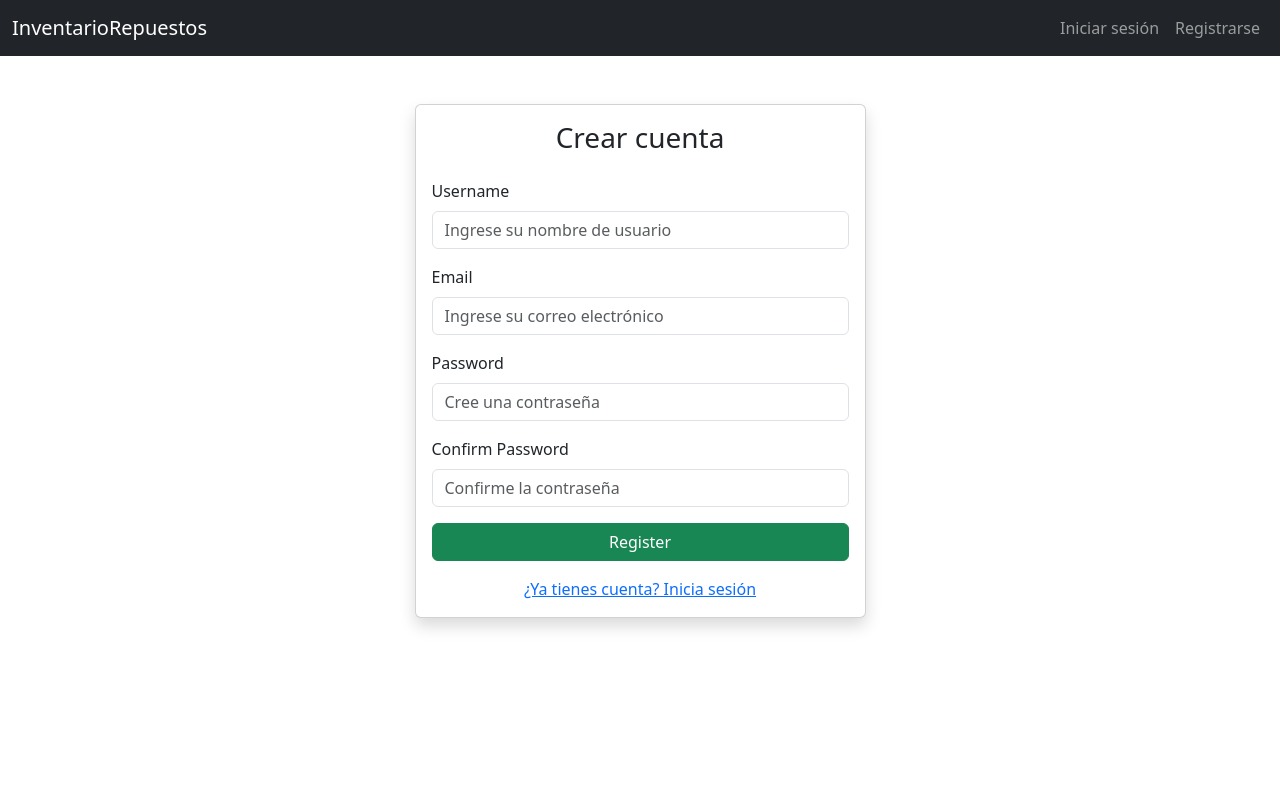
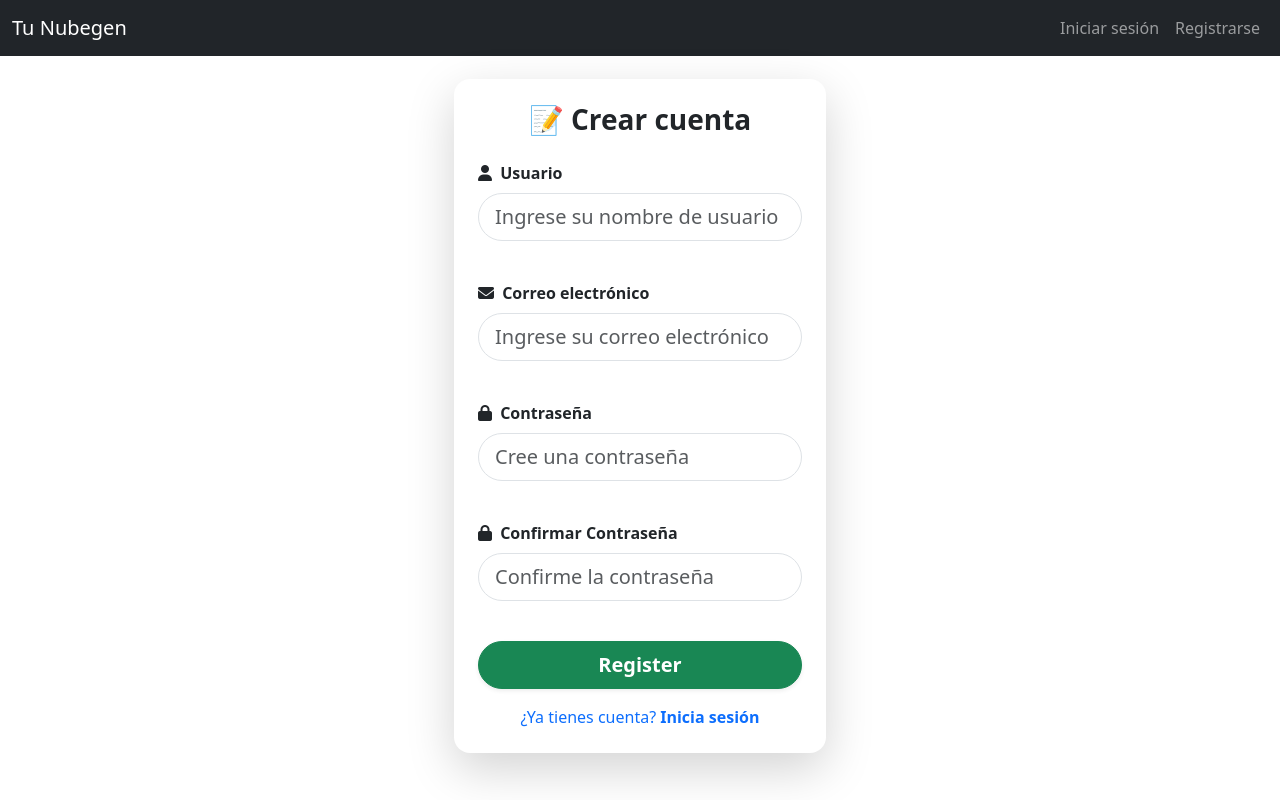
Before and after one commit to Jean2306-bot/inventario-repuestos, a Flask app: page /auth/register in a window 1280 px wide. Run offline with Flask 3, Linux system fonts and the light colour scheme.

Commit message:
mejorar diseño y validación de formularios en las páginas de inicio de sesión y registro

```diff
--- a/app/static/js/flash.js
+++ b/app/static/js/flash.js
@@ -13,11 +13,6 @@ document.addEventListener("DOMContentLoaded", function() {
       }
     });
 
-    // Cerrar con la X
-    document.querySelectorAll(".btn-close").forEach(btn => {
-      btn.addEventListener("click", closeFlash);
-    });
-
     // Autocierre a los 1 segundos
     setTimeout(closeFlash, 2000);
 
--- a/app/templates/base.html
+++ b/app/templates/base.html
@@ -2,7 +2,7 @@
 <html lang="es">
 <head>
     <meta charset="UTF-8">
-    <title>{% block title %}Mi Inventario{% endblock %}</title>
+    <title>{% block title %}Nubegen{% endblock %}</title>
     <!-- Bootstrap CSS CDN -->
     <link href="https://cdn.jsdelivr.net/npm/bootstrap@5.3.0/dist/css/bootstrap.min.css" rel="stylesheet">
     <link href="https://cdn.jsdelivr.net/npm/bootstrap-icons@1.10.5/font/bootstrap-icons.css" rel="stylesheet">
@@ -16,7 +16,7 @@
     <!-- Navbar Bootstrap -->
     <nav class="navbar navbar-expand-lg navbar-dark bg-dark">
         <div class="container-fluid">
-            <a class="navbar-brand" href="{{ url_for('main.index') }}">InventarioRepuestos</a>
+            <a class="navbar-brand" href="{{ url_for('main.index') }}">Tu Nubegen</a>
 
             <button class="navbar-toggler" type="button" data-bs-toggle="collapse" data-bs-target="#navbarNav"
                 aria-controls="navbarNav" aria-expanded="false" aria-label="Toggle navigation">
@@ -64,7 +64,6 @@
                 {% for category, message in messages %}
                     <div class="flash-message alert alert-{{ category }} text-center">
                         {{ message }}
-                        <button type="button" class="btn-close" aria-label="Cerrar"></button>
                     </div>
                 {% endfor %}
             </div>
--- a/app/templates/register.html
+++ b/app/templates/register.html
@@ -2,45 +2,113 @@
 {% block title %}Registrarse{% endblock %}
 
 {% block content %}
-<div class="container mt-5">
-    <div class="row justify-content-center">
-        <div class="col-md-6 col-lg-5">
-            <div class="card shadow rounded">
-                <div class="card-body">
-                    <h3 class="text-center mb-4">Crear cuenta</h3>
-                    <form method="POST">
+<div class="container d-flex align-items-center justify-content-center" style="min-height: 90vh;">
+    <div class="col-md-6 col-lg-4">
+        <div class="card shadow-lg border-0 rounded-4">
+            <div class="card-body p-4">
+                <h3 class="text-center mb-4 fw-bold">📝 Crear cuenta</h3>
+
+                <form method="POST" id="registroForm">
                     {{ form.hidden_tag() }}
 
+                    <!-- Usuario -->
                     <div class="mb-3">
-                            {{ form.username.label(class="form-label") }}
-                            {{ form.username(class="form-control", placeholder="Ingrese su nombre de usuario") }}
+                        <label class="form-label fw-semibold"><i class="fa fa-user me-1"></i> Usuario</label>
+                        {{ form.username(class="form-control form-control-lg rounded-pill", id="username", placeholder="Ingrese su nombre de usuario") }}
+                        <span class="error" id="userError"></span>
                     </div>
 
+                    <!-- Email -->
                     <div class="mb-3">
-                            {{ form.email.label(class="form-label") }}
-                            {{ form.email(class="form-control", placeholder="Ingrese su correo electrónico") }}
+                        <label class="form-label fw-semibold"><i class="fa fa-envelope me-1"></i> Correo electrónico</label>
+                        {{ form.email(class="form-control form-control-lg rounded-pill", id="email", placeholder="Ingrese su correo electrónico") }}
+                        <span class="error" id="emailError"></span>
                     </div>
 
+                    <!-- Contraseña -->
                     <div class="mb-3">
-                            {{ form.password.label(class="form-label") }}
-                            {{ form.password(class="form-control", placeholder="Cree una contraseña") }}
+                        <label class="form-label fw-semibold"><i class="fa fa-lock me-1"></i> Contraseña</label>
+                        {{ form.password(class="form-control form-control-lg rounded-pill", id="password", placeholder="Cree una contraseña") }}
+                        <span class="error" id="passError"></span>
                     </div>
 
+                    <!-- Confirmar Contraseña -->
                     <div class="mb-3">
-                            {{ form.confirm_password.label(class="form-label") }}
-                            {{ form.confirm_password(class="form-control", placeholder="Confirme la contraseña") }}
+                        <label class="form-label fw-semibold"><i class="fa fa-lock me-1"></i> Confirmar Contraseña</label>
+                        {{ form.confirm_password(class="form-control form-control-lg rounded-pill", id="confirmPassword", placeholder="Confirme la contraseña") }}
+                        <span class="error" id="confirmError"></span>
                     </div>
 
+                    <!-- Botón -->
                     <div class="d-grid">
-                            {{ form.submit(class="btn btn-success") }}
+                        {{ form.submit(class="btn btn-success btn-lg rounded-pill fw-bold shadow-sm") }}
                     </div>
                 </form>
+
+                <!-- Link hacia login -->
                 <div class="text-center mt-3">
-                        <a href="{{ url_for('auth.login') }}">¿Ya tienes cuenta? Inicia sesión</a>
+                    <a href="{{ url_for('auth.login') }}" class="text-decoration-none">¿Ya tienes cuenta? <b>Inicia sesión</b></a>
                 </div>
             </div>
         </div>
     </div>
 </div>
-</div>
+
+<!-- FontAwesome para íconos -->
+<link rel="stylesheet" href="https://cdnjs.cloudflare.com/ajax/libs/font-awesome/6.4.0/css/all.min.css">
+
+<script>
+  document.getElementById("registroForm").addEventListener("submit", function(event) {
+    let valid = true;
+
+    // Usuario no vacío
+    const username = document.getElementById("username").value.trim();
+    if (username === "") {
+      document.getElementById("userError").textContent = "El usuario es obligatorio";
+      valid = false;
+    } else {
+      document.getElementById("userError").textContent = "";
+    }
+
+    // Email válido
+    const email = document.getElementById("email").value;
+    const emailRegex = /^[^\\s@]+@[^\\s@]+\\.[^\\s@]+$/;
+    if (!emailRegex.test(email)) {
+      document.getElementById("emailError").textContent = "Email no válido";
+      valid = false;
+    } else {
+      document.getElementById("emailError").textContent = "";
+    }
+
+    // Contraseña mínimo 6 caracteres
+    const password = document.getElementById("password").value;
+    if (password.length < 6) {
+      document.getElementById("passError").textContent = "La contraseña debe tener al menos 6 caracteres";
+      valid = false;
+    } else {
+      document.getElementById("passError").textContent = "";
+    }
+
+    // Confirmación de contraseña
+    const confirm = document.getElementById("confirmPassword").value;
+    if (password !== confirm) {
+      document.getElementById("confirmError").textContent = "Las contraseñas no coinciden";
+      valid = false;
+    } else {
+      document.getElementById("confirmError").textContent = "";
+    }
+
+    if (!valid) {
+      event.preventDefault();
+    }
+  });
+</script>
+
+<style>
+.error {
+    color: red;
+    font-size: 13px;
+    margin-left: 5px;
+}
+</style>
 {% endblock %}
```
Also changed, not shown: app/templates/login.html (+75 -14 lines). Lines whose indentation alone changed are shown as unchanged.
